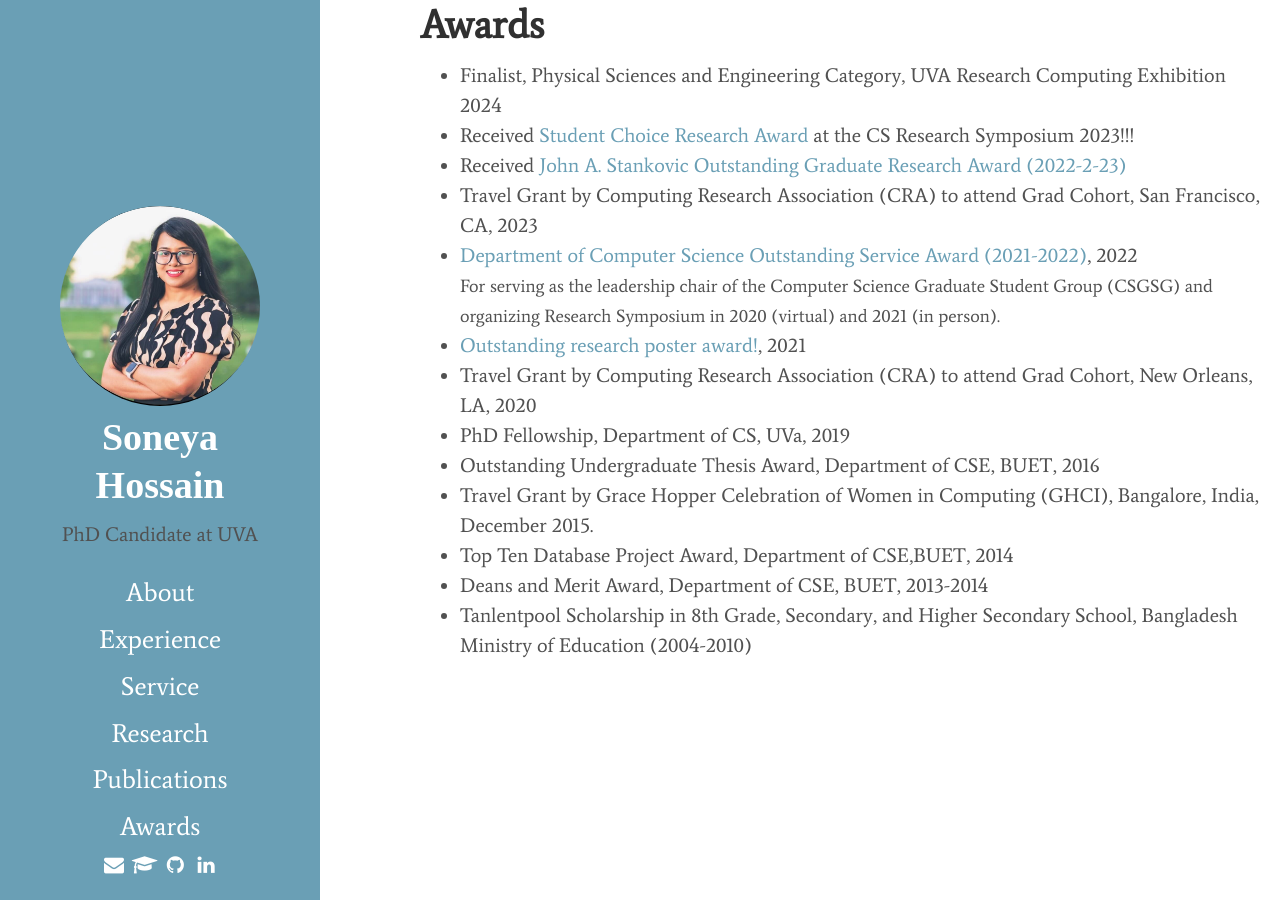
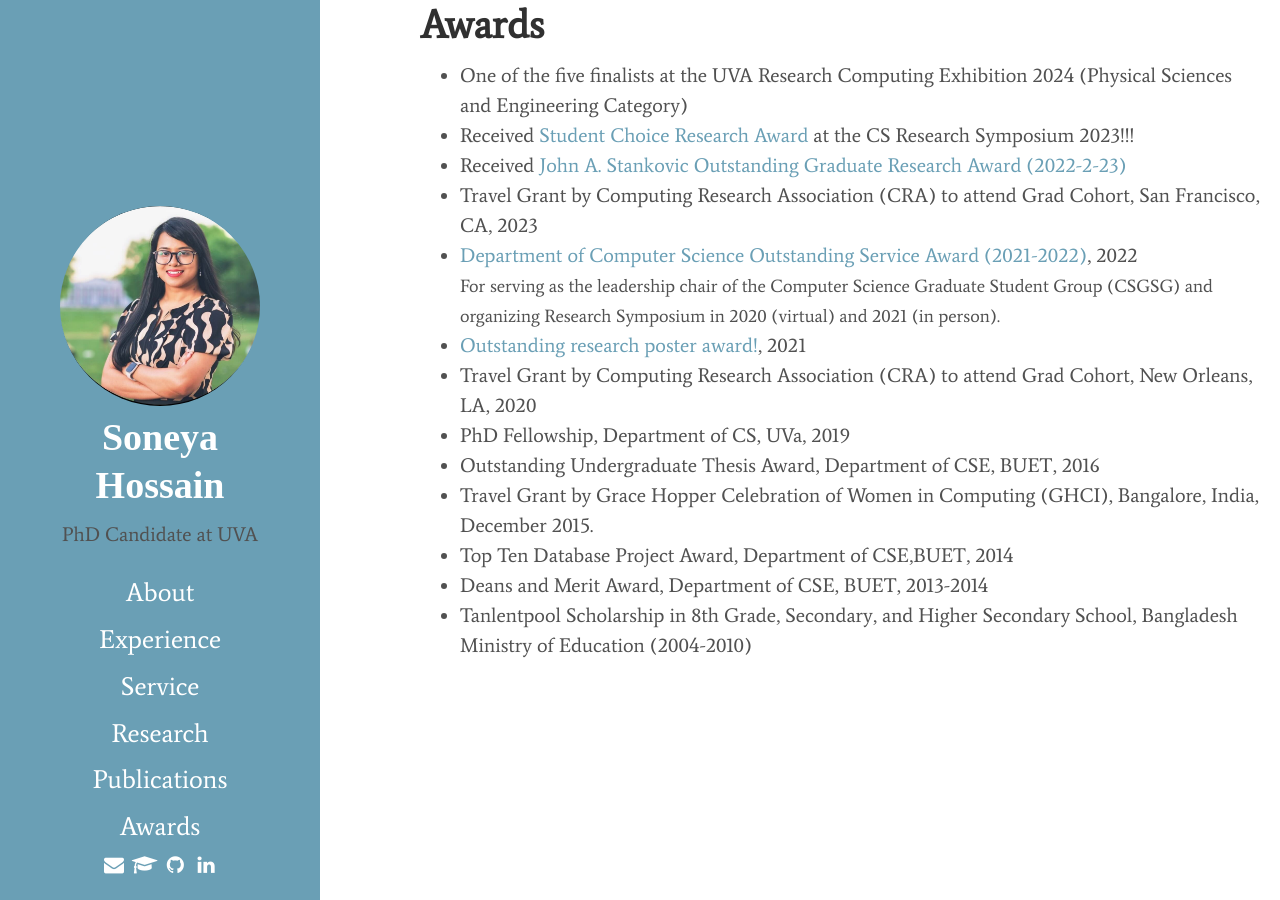
Before and after one commit to soneyahossain/soneyahossain.github.io, a Jekyll site: the page built from awards.md, in a window 1280 px wide. Built offline with Jekyll 4.4.1, drawn with Linux system fonts in a browser that asks for light colours; cached includes are drawn as plain includes.

Commit message:
update awards

```diff
--- a/awards.md
+++ b/awards.md
@@ -2,9 +2,9 @@
 layout: page
 title: Awards
 ---
-* Finalist, Physical Sciences and Engineering Category, UVA Research Computing Exhibition 2024
-* Received [Student Choice Research Award](https://engineering.virginia.edu/2023-cs-research-symposium-highlights) at the CS Research Symposium 2023!!!
-* Received [John A. Stankovic Outstanding Graduate Research Award (2022-2-23)](https://engineering.virginia.edu/cs-department-end-year-award-recipients-2022-2023)
+* One of the five finalists at the UVA Research Computing Exhibition 2024 (Physical Sciences and Engineering Category)
+* Received [Student Choice Research Award](https://engineering.virginia.edu/department/computer-science/blogs/2023-cs-research-symposium-highlights) at the CS Research Symposium 2023!!!
+* Received [John A. Stankovic Outstanding Graduate Research Award (2022-2-23)](https://engineering.virginia.edu/department/computer-science/blogs/cs-department-end-year-award-recipients-2022-2023)
 * Travel Grant by Computing Research Association (CRA) to attend Grad Cohort, San Francisco, CA, 2023
 * [Department of Computer Science Outstanding Service Award (2021-2022)](https://engineering.virginia.edu/2021-2022-cs-department-end-year-awards), 2022 <br />
   <font size = 4 >For serving as the leadership chair of the Computer Science Graduate Student Group (CSGSG) and organizing Research Symposium in 2020 (virtual) and 2021 (in person). </font>
```
